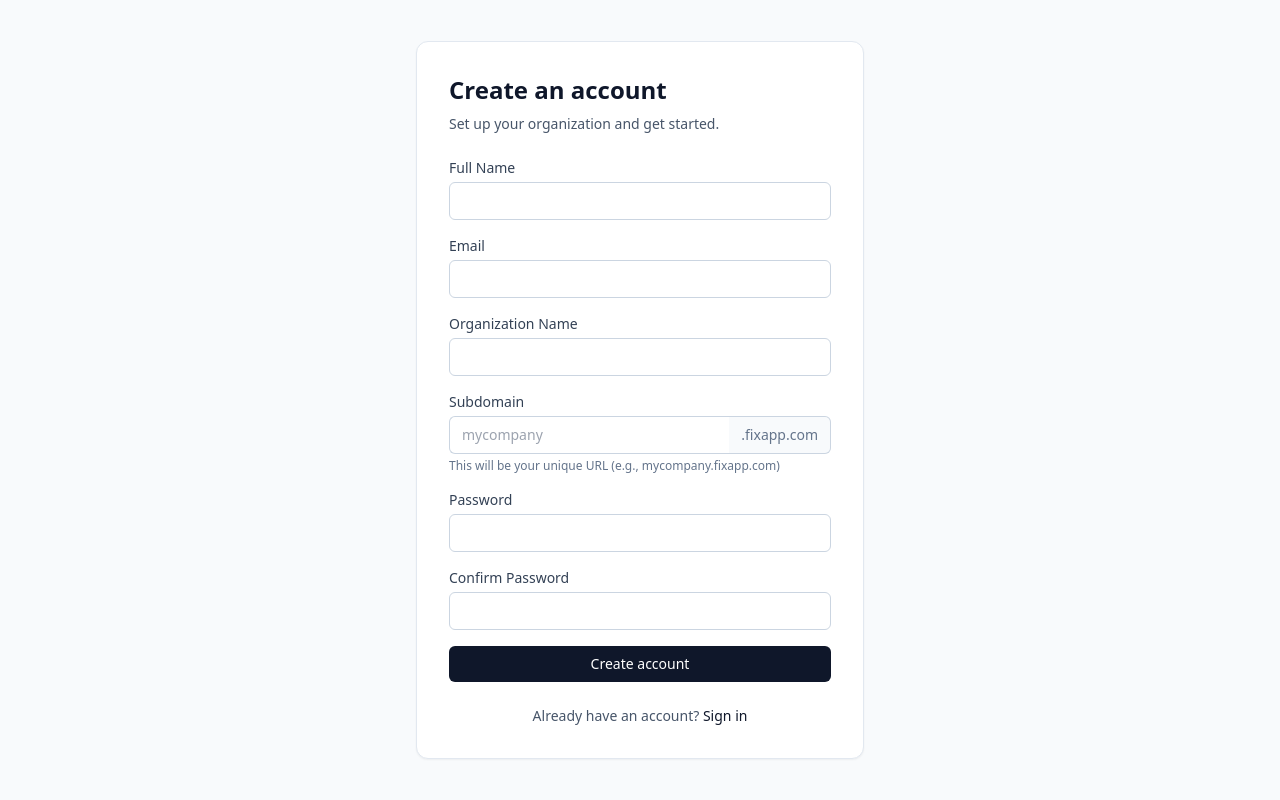
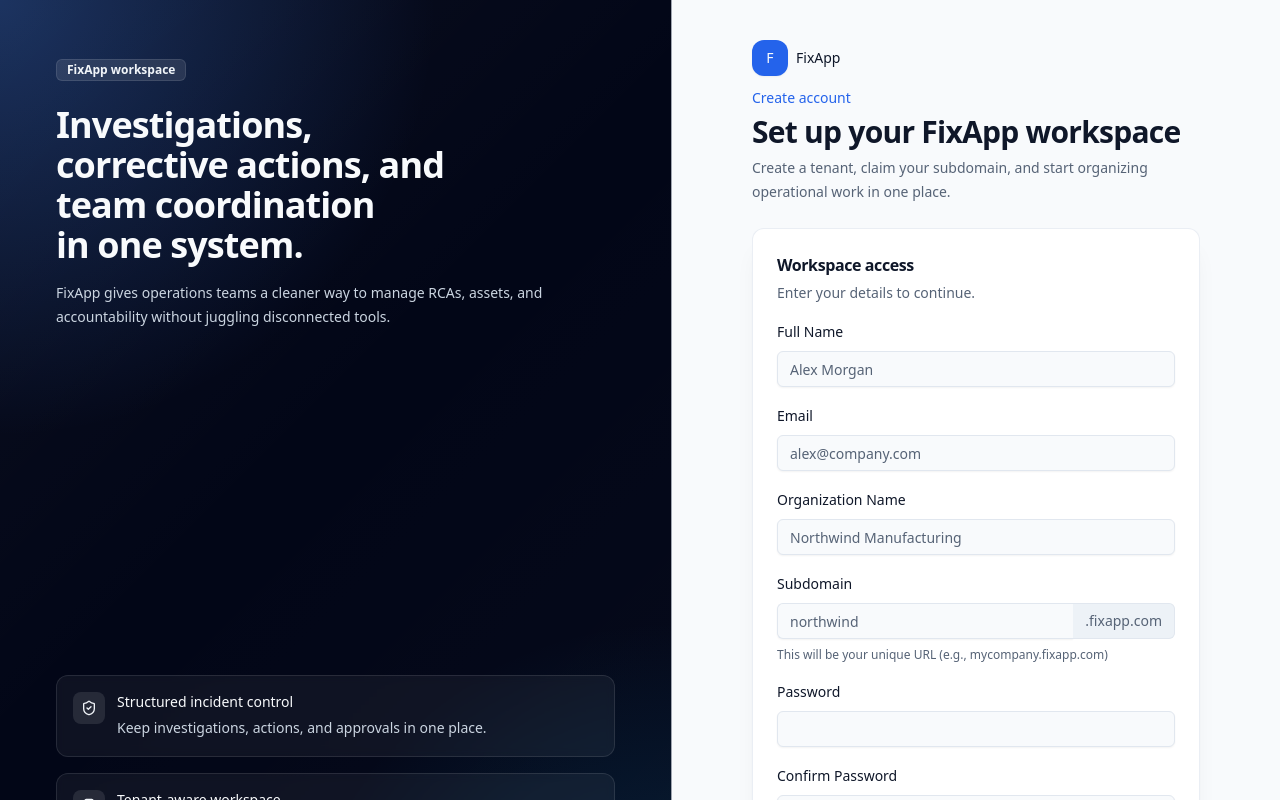
Before and after one commit to chin-flags/fixapp, a Next.js app: page /signup in a window 1280 px wide. Shown: the top 800 px of the page. Built offline with nearby package versions, Linux system fonts and the light colour scheme.

Commit message:
Update auth UI and ticket creation flow

```diff
--- a/src/app/dashboard/DashboardClient.tsx
+++ b/src/app/dashboard/DashboardClient.tsx
@@ -45,10 +45,10 @@ export default function DashboardClient({ summary, userEmail, userRole }: Props)
       user={{ name: userEmail.split("@")[0], email: userEmail, role: userRole }}
       actions={
         <Link
-          href="/rca/new"
+          href="/tickets?new=1"
           className="inline-flex items-center justify-center rounded-md bg-primary px-4 py-2 text-xs font-medium text-primary-foreground hover:bg-primary/90"
         >
-          New RCA
+          New Ticket
         </Link>
       }
     >
--- a/src/app/login/LoginClient.tsx
+++ b/src/app/login/LoginClient.tsx
@@ -2,11 +2,14 @@
 
 import { useMemo, useState, useTransition } from "react";
 import { signIn } from "next-auth/react";
-import { useRouter, useSearchParams } from "next/navigation";
+import { useSearchParams } from "next/navigation";
 import Link from "next/link";
+import { AuthShell } from "@/components/auth/auth-shell";
+import { Button } from "@/components/ui/button";
+import { Input } from "@/components/ui/input";
+import { Label } from "@/components/ui/label";
 
 export default function LoginClient() {
-  const router = useRouter();
   const searchParams = useSearchParams();
   const callbackUrl = useMemo(
     () => searchParams.get("callbackUrl") || "/dashboard",
@@ -46,15 +49,29 @@ export default function LoginClient() {
   };
 
   return (
-    <main className="min-h-screen bg-slate-50 flex items-center justify-center px-4">
-      <div className="w-full max-w-md rounded-xl border border-slate-200 bg-white p-8 shadow-sm">
-        <h1 className="text-2xl font-semibold text-slate-900">Sign in</h1>
-        <p className="mt-2 text-sm text-slate-600">
-          Use one of the seeded accounts to log in. Subdomain is usually &quot;demo&quot;.
-        </p>
-
+    <AuthShell
+      eyebrow="Sign in"
+      title="Access your workspace"
+      description="Sign in to manage RCAs, assets, and team workflows in your tenant."
+      footer={(
+        <div className="flex items-center justify-between gap-4">
+          <Link
+            href="/signup"
+            className="font-medium text-foreground transition-colors hover:text-primary"
+          >
+            Create an account
+          </Link>
+          <Link
+            href="/forgot-password"
+            className="font-medium text-muted-foreground transition-colors hover:text-foreground"
+          >
+            Forgot password?
+          </Link>
+        </div>
+      )}
+    >
         {(error || formError) && (
-          <div className="mt-4 rounded-md border border-red-200 bg-red-50 px-3 py-2 text-sm text-red-700">
+          <div className="rounded-lg border border-destructive/20 bg-destructive/10 px-3 py-2 text-sm text-destructive">
             {formError || (error === "tenant-session"
               ? "Your previous session was missing tenant context. Please sign in again."
               : error === "session-expired"
@@ -64,104 +81,79 @@ export default function LoginClient() {
         )}
 
         {success === "password-reset" && (
-          <div className="mt-4 rounded-md border border-green-200 bg-green-50 px-3 py-2 text-sm text-green-700">
+          <div className="rounded-lg border border-primary/20 bg-primary/10 px-3 py-2 text-sm text-primary">
             Password reset successful. Please sign in with your new password.
           </div>
         )}
 
         {success === "registered" && (
-          <div className="mt-4 rounded-md border border-green-200 bg-green-50 px-3 py-2 text-sm text-green-700">
+          <div className="rounded-lg border border-primary/20 bg-primary/10 px-3 py-2 text-sm text-primary">
             Account created successfully. Please sign in.
           </div>
         )}
 
         {success === "joined" && (
-          <div className="mt-4 rounded-md border border-green-200 bg-green-50 px-3 py-2 text-sm text-green-700">
+          <div className="rounded-lg border border-primary/20 bg-primary/10 px-3 py-2 text-sm text-primary">
             Invite accepted. Please sign in to enter the workspace.
           </div>
         )}
 
-        <form className="mt-6 space-y-4" onSubmit={onSubmit}>
-          <div>
-            <label className="block text-sm font-medium text-slate-700" htmlFor="email">
+        <form className="space-y-4" onSubmit={onSubmit}>
+          <div className="space-y-2">
+            <Label htmlFor="email">
               Email
-            </label>
-            <input
+            </Label>
+            <Input
               id="email"
               type="email"
               autoComplete="email"
-              className="mt-1 w-full rounded-md border border-slate-300 px-3 py-2 text-sm outline-none focus:border-slate-500"
+              placeholder="name@company.com"
               value={email}
               onChange={(e) => setEmail(e.target.value)}
             />
           </div>
 
-          <div>
-            <label className="block text-sm font-medium text-slate-700" htmlFor="subdomain">
+          <div className="space-y-2">
+            <Label htmlFor="subdomain">
               Subdomain
-            </label>
-            <div className="mt-1 flex rounded-md">
-              <input
+            </Label>
+            <div className="flex rounded-md">
+              <Input
                 id="subdomain"
                 type="text"
                 autoComplete="organization"
-                className="w-full rounded-l-md border border-slate-300 border-r-0 px-3 py-2 text-sm outline-none focus:border-slate-500"
+                className="rounded-r-none border-r-0"
+                placeholder="workspace"
                 value={subdomain}
                 onChange={(e) => setSubdomain(e.target.value)}
               />
-              <span className="flex items-center rounded-r-md border border-l-0 border-slate-300 bg-slate-50 px-3 text-sm text-slate-500">
+              <span className="flex items-center rounded-r-md border border-l-0 border-input bg-muted px-3 text-sm text-muted-foreground">
                 .fixapp.com
               </span>
             </div>
           </div>
 
-          <div>
-            <label className="block text-sm font-medium text-slate-700" htmlFor="password">
+          <div className="space-y-2">
+            <Label htmlFor="password">
               Password
-            </label>
-            <input
+            </Label>
+            <Input
               id="password"
               type="password"
               autoComplete="current-password"
-              className="mt-1 w-full rounded-md border border-slate-300 px-3 py-2 text-sm outline-none focus:border-slate-500"
               value={password}
               onChange={(e) => setPassword(e.target.value)}
             />
           </div>
 
-          <button
+          <Button
             type="submit"
             disabled={isPending}
-            className="w-full rounded-md bg-slate-900 px-4 py-2 text-sm font-medium text-white hover:bg-slate-800 disabled:cursor-not-allowed disabled:opacity-70"
+            className="w-full"
           >
             {isPending ? "Signing in..." : "Sign in"}
-          </button>
+          </Button>
         </form>
-
-        <div className="mt-6 flex items-center justify-between text-sm">
-          <Link
-            href="/signup"
-            className="text-slate-600 hover:text-slate-900 hover:underline"
-          >
-            Create an account
-          </Link>
-          <Link
-            href="/forgot-password"
-            className="text-slate-600 hover:text-slate-900 hover:underline"
-          >
-            Forgot password?
-          </Link>
-        </div>
-
-        <div className="mt-6 text-xs text-slate-500">
-          Demo accounts:
-          <ul className="mt-2 list-disc pl-5">
-            <li>admin@fixapp.com / admin123</li>
-            <li>owner@fixapp.com / owner123</li>
-            <li>member@fixapp.com / member123</li>
-          </ul>
-        </div>
-      </div>
-    </main>
+    </AuthShell>
   );
 }
--- a/src/app/signup/SignupClient.tsx
+++ b/src/app/signup/SignupClient.tsx
@@ -4,6 +4,10 @@ import { useState, useTransition } from "react";
 import { useRouter } from "next/navigation";
 import { useSearchParams } from "next/navigation";
 import Link from "next/link";
+import { AuthShell } from "@/components/auth/auth-shell";
+import { Button } from "@/components/ui/button";
+import { Input } from "@/components/ui/input";
+import { Label } from "@/components/ui/label";
 
 export default function SignupClient() {
   const router = useRouter();
@@ -83,138 +87,134 @@ export default function SignupClient() {
   };
 
   return (
-    <main className="min-h-screen bg-slate-50 flex items-center justify-center px-4">
-      <div className="w-full max-w-md rounded-xl border border-slate-200 bg-white p-8 shadow-sm">
-        <h1 className="text-2xl font-semibold text-slate-900">Create an account</h1>
-        <p className="mt-2 text-sm text-slate-600">
-          Set up your organization and get started.
-        </p>
-
+    <AuthShell
+      eyebrow="Create account"
+      title="Set up your FixApp workspace"
+      description="Create a tenant, claim your subdomain, and start organizing operational work in one place."
+      footer={(
+        <div className="text-center">
+          Already have an account?{" "}
+          <Link
+            href="/login"
+            className="font-medium text-foreground transition-colors hover:text-primary"
+          >
+            Sign in
+          </Link>
+        </div>
+      )}
+    >
         {formError && (
-          <div className="mt-4 rounded-md border border-red-200 bg-red-50 px-3 py-2 text-sm text-red-700">
+          <div className="rounded-lg border border-destructive/20 bg-destructive/10 px-3 py-2 text-sm text-destructive">
             {formError}
           </div>
         )}
 
-        <form className="mt-6 space-y-4" onSubmit={onSubmit}>
-          <div>
-            <label className="block text-sm font-medium text-slate-700" htmlFor="name">
+        <form className="space-y-4" onSubmit={onSubmit}>
+          <div className="space-y-2">
+            <Label htmlFor="name">
               Full Name
-            </label>
-            <input
+            </Label>
+            <Input
               id="name"
               name="name"
               type="text"
               autoComplete="name"
-              className="mt-1 w-full rounded-md border border-slate-300 px-3 py-2 text-sm outline-none focus:border-slate-500"
+              placeholder="Alex Morgan"
               value={formData.name}
               onChange={handleChange}
             />
           </div>
 
-          <div>
-            <label className="block text-sm font-medium text-slate-700" htmlFor="email">
+          <div className="space-y-2">
+            <Label htmlFor="email">
               Email
-            </label>
-            <input
+            </Label>
+            <Input
               id="email"
               name="email"
               type="email"
               autoComplete="email"
-              className="mt-1 w-full rounded-md border border-slate-300 px-3 py-2 text-sm outline-none focus:border-slate-500"
+              placeholder="alex@company.com"
               value={formData.email}
               onChange={handleChange}
             />
           </div>
 
-          <div>
-            <label className="block text-sm font-medium text-slate-700" htmlFor="tenantName">
+          <div className="space-y-2">
+            <Label htmlFor="tenantName">
               Organization Name
-            </label>
-            <input
+            </Label>
+            <Input
               id="tenantName"
               name="tenantName"
               type="text"
               autoComplete="organization"
-              className="mt-1 w-full rounded-md border border-slate-300 px-3 py-2 text-sm outline-none focus:border-slate-500"
+              placeholder="Northwind Manufacturing"
               value={formData.tenantName}
               onChange={handleChange}
             />
           </div>
 
-          <div>
-            <label className="block text-sm font-medium text-slate-700" htmlFor="subdomain">
+          <div className="space-y-2">
+            <Label htmlFor="subdomain">
               Subdomain
-            </label>
-            <div className="mt-1 flex rounded-md">
-              <input
+            </Label>
+            <div className="flex rounded-md">
+              <Input
                 id="subdomain"
                 name="subdomain"
                 type="text"
                 autoComplete="subdomain"
-                placeholder="mycompany"
-                className="w-full rounded-l-md border border-slate-300 border-r-0 px-3 py-2 text-sm outline-none focus:border-slate-500"
+                placeholder="northwind"
+                className="rounded-r-none border-r-0"
                 value={formData.subdomain}
                 onChange={handleChange}
               />
-              <span className="flex items-center rounded-r-md border border-l-0 border-slate-300 bg-slate-50 px-3 text-sm text-slate-500">
+              <span className="flex items-center rounded-r-md border border-l-0 border-input bg-muted px-3 text-sm text-muted-foreground">
                 .fixapp.com
               </span>
             </div>
-            <p className="mt-1 text-xs text-slate-500">
+            <p className="text-xs text-muted-foreground">
               This will be your unique URL (e.g., mycompany.fixapp.com)
             </p>
           </div>
 
-          <div>
-            <label className="block text-sm font-medium text-slate-700" htmlFor="password">
+          <div className="space-y-2">
+            <Label htmlFor="password">
               Password
-            </label>
-            <input
+            </Label>
+            <Input
               id="password"
               name="password"
               type="password"
               autoComplete="new-password"
-              className="mt-1 w-full rounded-md border border-slate-300 px-3 py-2 text-sm outline-none focus:border-slate-500"
               value={formData.password}
               onChange={handleChange}
             />
           </div>
 
-          <div>
-            <label className="block text-sm font-medium text-slate-700" htmlFor="confirmPassword">
+          <div className="space-y-2">
+            <Label htmlFor="confirmPassword">
               Confirm Password
-            </label>
-            <input
+            </Label>
+            <Input
               id="confirmPassword"
               name="confirmPassword"
               type="password"
               autoComplete="new-password"
-              className="mt-1 w-full rounded-md border border-slate-300 px-3 py-2 text-sm outline-none focus:border-slate-500"
               value={formData.confirmPassword}
               onChange={handleChange}
             />
           </div>
 
-          <button
+          <Button
             type="submit"
             disabled={isPending}
-            className="w-full rounded-md bg-slate-900 px-4 py-2 text-sm font-medium text-white hover:bg-slate-800 disabled:cursor-not-allowed disabled:opacity-70"
+            className="w-full"
           >
             {isPending ? "Creating account..." : "Create account"}
-          </button>
+          </Button>
         </form>
-
-        <div className="mt-6 text-center text-sm text-slate-600">
-          Already have an account?{" "}
-          <Link
-            href="/login"
-            className="text-slate-900 hover:underline font-medium"
-          >
-            Sign in
-          </Link>
-        </div>
-      </div>
-    </main>
+    </AuthShell>
   );
 }
--- /dev/null
+++ b/src/components/auth/auth-shell.tsx
@@ -0,0 +1,116 @@
+import type { ReactNode } from "react";
+import Link from "next/link";
+import { ShieldCheck, Building2, Sparkles } from "lucide-react";
+import { Badge } from "@/components/ui/badge";
+import { Card, CardContent, CardDescription, CardHeader, CardTitle } from "@/components/ui/card";
+
+type AuthShellProps = {
+  eyebrow: string;
+  title: string;
+  description: string;
+  footer: ReactNode;
+  children: ReactNode;
+};
+
+const highlights = [
+  {
+    icon: ShieldCheck,
+    title: "Structured incident control",
+    description: "Keep investigations, actions, and approvals in one place.",
+  },
+  {
+    icon: Building2,
+    title: "Tenant-aware workspace",
+    description: "Every sign-in routes directly into the right FixApp environment.",
+  },
+  {
+    icon: Sparkles,
+    title: "Built for operations teams",
+    description: "Clear workflows, role-based access, and practical RCA tracking.",
+  },
+];
+
+export function AuthShell({
+  eyebrow,
+  title,
+  description,
+  footer,
+  children,
+}: AuthShellProps) {
+  return (
+    <main className="min-h-screen bg-background">
+      <div className="grid min-h-screen lg:grid-cols-[1.05fr_0.95fr]">
+        <section className="relative hidden overflow-hidden border-r border-border/70 bg-slate-950 text-slate-50 lg:flex">
+          <div className="absolute inset-0 bg-[radial-gradient(circle_at_top_left,_rgba(59,130,246,0.3),_transparent_36%),radial-gradient(circle_at_bottom_right,_rgba(14,165,233,0.18),_transparent_32%)]" />
+          <div className="absolute inset-0 bg-[linear-gradient(135deg,rgba(255,255,255,0.04),transparent_45%,rgba(255,255,255,0.02))]" />
+          <div className="relative flex w-full flex-col justify-between p-10 xl:p-14">
+            <div className="space-y-6">
+              <Badge variant="secondary" className="w-fit border-white/10 bg-white/10 text-slate-100 hover:bg-white/10">
+                FixApp workspace
+              </Badge>
+              <div className="space-y-4">
+                <h2 className="max-w-md text-4xl font-semibold tracking-tight text-balance">
+                  Investigations, corrective actions, and team coordination in one system.
+                </h2>
+                <p className="max-w-xl text-sm leading-6 text-slate-300">
+                  FixApp gives operations teams a cleaner way to manage RCAs, assets, and accountability without
+                  juggling disconnected tools.
+                </p>
+              </div>
+            </div>
+
+            <div className="grid gap-4">
+              {highlights.map(({ icon: Icon, title, description }) => (
+                <div
+                  key={title}
+                  className="rounded-xl border border-white/10 bg-white/5 p-4 backdrop-blur-sm"
+                >
+                  <div className="flex items-start gap-3">
+                    <div className="rounded-lg bg-white/10 p-2 text-slate-100">
+                      <Icon className="h-4 w-4" />
+                    </div>
+                    <div>
+                      <div className="text-sm font-medium text-slate-50">{title}</div>
+                      <div className="mt-1 text-sm leading-6 text-slate-300">{description}</div>
+                    </div>
+                  </div>
+                </div>
+              ))}
+            </div>
+          </div>
+        </section>
+
+        <section className="flex min-h-screen items-center justify-center px-4 py-10 sm:px-6 lg:px-10">
+          <div className="w-full max-w-md space-y-6">
+            <div className="space-y-3">
+              <Link href="/" className="inline-flex items-center gap-2 text-sm font-medium text-foreground">
+                <span className="flex h-9 w-9 items-center justify-center rounded-xl bg-primary text-primary-foreground shadow-sm">
+                  F
+                </span>
+                FixApp
+              </Link>
+              <div className="space-y-1.5">
+                <p className="text-sm font-medium text-primary">{eyebrow}</p>
+                <h1 className="text-3xl font-semibold tracking-tight text-foreground">{title}</h1>
+                <p className="text-sm leading-6 text-muted-foreground">{description}</p>
+              </div>
+            </div>
+
+            <Card className="border-border/70 shadow-xl shadow-slate-950/5">
+              <CardHeader className="pb-4">
+                <CardTitle className="text-base font-semibold">Workspace access</CardTitle>
+                <CardDescription>
+                  Enter your details to continue.
+                </CardDescription>
+              </CardHeader>
+              <CardContent className="space-y-6">
+                {children}
+                <div className="border-t border-border/70 pt-4 text-sm text-muted-foreground">{footer}</div>
+              </CardContent>
+            </Card>
+          </div>
+        </section>
+      </div>
+    </main>
+  );
+}
```
Also changed, not shown: src/app/tickets/TicketsClient.tsx (+27 -9 lines), src/app/tickets/page.tsx (+7 -1 lines).
